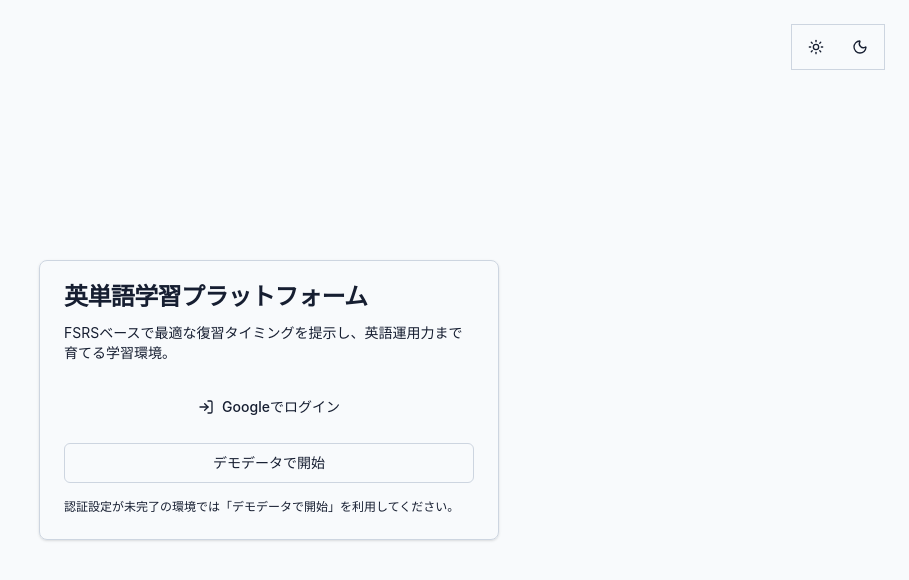
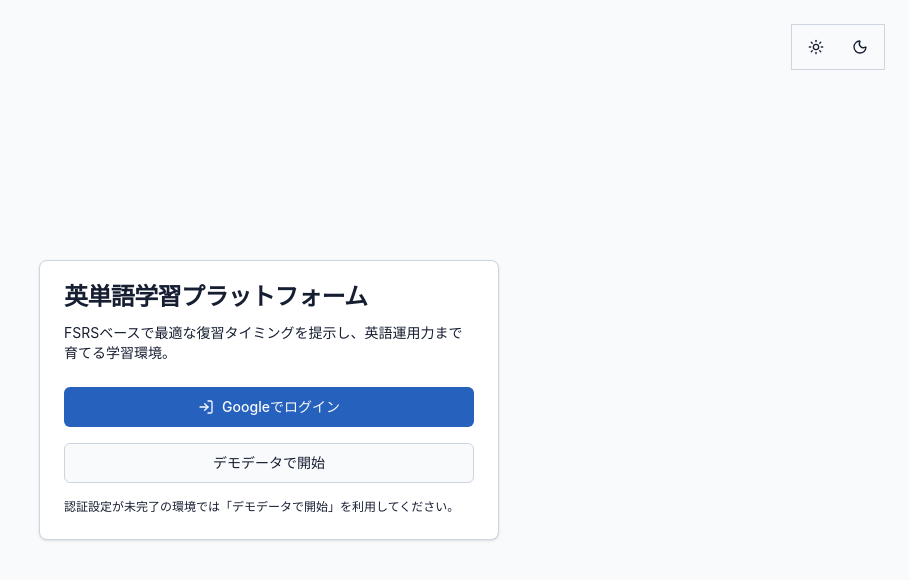
Before and after one commit to oniemikel/english-learning-tool, a Next.js app: page / in a window 1280 px wide. Shown: the top 580 px of the page, without its empty margins (371-1280 px from the left). Built offline with nearby package versions, Linux system fonts and the light colour scheme; a web font is replaced by a local one.

Commit message:
feat: update theme variables in globals.css and remove tailwind.config.ts

```diff
--- a/src/app/globals.css
+++ b/src/app/globals.css
@@ -1,5 +1,45 @@
 @import "tailwindcss";
 
+/* ==================================================
+ * 1. Tailwind v4 テーマ定義 (@theme)
+ * ================================================== */
+@theme {
+  --color-background: hsl(var(--background));
+  --color-foreground: hsl(var(--foreground));
+
+  --color-card: hsl(var(--card));
+  --color-card-foreground: hsl(var(--card-foreground));
+
+  --color-popover: hsl(var(--popover));
+  --color-popover-foreground: hsl(var(--popover-foreground));
+
+  --color-primary: hsl(var(--primary));
+  --color-primary-foreground: hsl(var(--primary-foreground));
+
+  --color-secondary: hsl(var(--secondary));
+  --color-secondary-foreground: hsl(var(--secondary-foreground));
+
+  --color-muted: hsl(var(--muted));
+  --color-muted-foreground: hsl(var(--muted-foreground));
+
+  --color-accent: hsl(var(--accent));
+  --color-accent-foreground: hsl(var(--accent-foreground));
+
+  --color-destructive: hsl(var(--destructive));
+  --color-destructive-foreground: hsl(var(--destructive-foreground));
+
+  --color-border: hsl(var(--border));
+  --color-input: hsl(var(--input));
+  --color-ring: hsl(var(--ring));
+
+  --radius-lg: var(--radius);
+  --radius-md: calc(var(--radius) - 2px);
+  --radius-sm: calc(var(--radius) - 4px);
+}
+
+/* ==================================================
+ * 2. カラー数値変数 (HSL)
+ * ================================================== */
 :root {
   --background: 210 33% 98%;
   --foreground: 223 38% 14%;
@@ -8,6 +48,7 @@
   --card-foreground: 223 38% 14%;
 
   --popover: 0 0% 100%;
+  /* ドロップダウン等の背景色 (白) */
   --popover-foreground: 223 38% 14%;
 
   --primary: 217 66% 45%;
@@ -62,6 +103,9 @@
   --ring: 214 78% 67%;
 }
 
+/* ==================================================
+ * 3. ベーススタイル・ユーティリティ・アニメーション
+ * ================================================== */
 * {
   border-color: hsl(var(--border));
 }
@@ -86,6 +130,7 @@
   from {
     opacity: 0;
   }
+
   to {
     opacity: 1;
   }
@@ -95,6 +140,7 @@
   from {
     opacity: 1;
   }
+
   to {
     opacity: 0;
   }
@@ -105,9 +151,9 @@
     opacity: 0;
     transform: scale(0.97);
   }
+
   to {
     opacity: 1;
-    transform: scale(1);
   }
 }
 
@@ -116,6 +162,7 @@
     opacity: 1;
     transform: scale(1);
   }
+
   to {
     opacity: 0;
     transform: scale(0.97);
@@ -127,6 +174,7 @@
     opacity: 0;
     transform: translateY(-8px);
   }
+
   to {
     opacity: 1;
     transform: translateY(0);
@@ -138,6 +186,7 @@
     opacity: 1;
     transform: translateY(0);
   }
+
   to {
     opacity: 0;
     transform: translateY(-8px);
@@ -149,9 +198,9 @@
     opacity: 0;
     transform: translateX(12px);
   }
+
   to {
     opacity: 1;
-    transform: translateX(0);
   }
 }
 
@@ -160,6 +209,7 @@
     opacity: 0;
     transform: perspective(1000px) rotateY(-10deg) scale(0.98);
   }
+
   to {
     opacity: 1;
     transform: perspective(1000px) rotateY(0deg) scale(1);
--- a/tailwind.config.ts
+++ /dev/null
@@ -1,80 +0,0 @@
-import type { Config } from "tailwindcss"
-
-const config = {
-  darkMode: "class",
-  content: [
-    './pages/**/*.{ts,tsx}',
-    './components/**/*.{ts,tsx}',
-    './app/**/*.{ts,tsx}',
-    './src/**/*.{ts,tsx}',
-  ],
-  prefix: "",
-  theme: {
-    container: {
-      center: true,
-      padding: "2rem",
-      screens: {
-        "2xl": "1400px",
-      },
-    },
-    extend: {
-      colors: {
-        border: "hsl(var(--border) / <alpha-value>)",
-        input: "hsl(var(--input) / <alpha-value>)",
-        ring: "hsl(var(--ring) / <alpha-value>)",
-        background: "hsl(var(--background) / <alpha-value>)",
-        foreground: "hsl(var(--foreground) / <alpha-value>)",
-        primary: {
-          DEFAULT: "hsl(var(--primary) / <alpha-value>)",
-          foreground: "hsl(var(--primary-foreground) / <alpha-value>)",
-        },
-        secondary: {
-          DEFAULT: "hsl(var(--secondary) / <alpha-value>)",
-          foreground: "hsl(var(--secondary-foreground) / <alpha-value>)",
-        },
-        destructive: {
-          DEFAULT: "hsl(var(--destructive) / <alpha-value>)",
-          foreground: "hsl(var(--destructive-foreground) / <alpha-value>)",
-        },
-        muted: {
-          DEFAULT: "hsl(var(--muted) / <alpha-value>)",
-          foreground: "hsl(var(--muted-foreground) / <alpha-value>)",
-        },
-        accent: {
-          DEFAULT: "hsl(var(--accent) / <alpha-value>)",
-          foreground: "hsl(var(--accent-foreground) / <alpha-value>)",
-        },
-        popover: {
-          DEFAULT: "hsl(var(--popover) / <alpha-value>)",
-          foreground: "hsl(var(--popover-foreground) / <alpha-value>)",
-        },
-        card: {
-          DEFAULT: "hsl(var(--card) / <alpha-value>)",
-          foreground: "hsl(var(--card-foreground) / <alpha-value>)",
-        },
-      },
-      borderRadius: {
-        lg: "var(--radius)",
-        md: "calc(var(--radius) - 2px)",
-        sm: "calc(var(--radius) - 4px)",
-      },
-      keyframes: {
-        "accordion-down": {
-          from: { height: "0" },
-          to: { height: "var(--radix-accordion-content-height)" },
-        },
-        "accordion-up": {
-          from: { height: "var(--radix-accordion-content-height)" },
-          to: { height: "0" },
-        },
-      },
-      animation: {
-        "accordion-down": "accordion-down 0.2s ease-out",
-        "accordion-up": "accordion-up 0.2s ease-out",
-      },
-    },
-  },
-  plugins: [],
-} satisfies Config
-
-export default config
```
